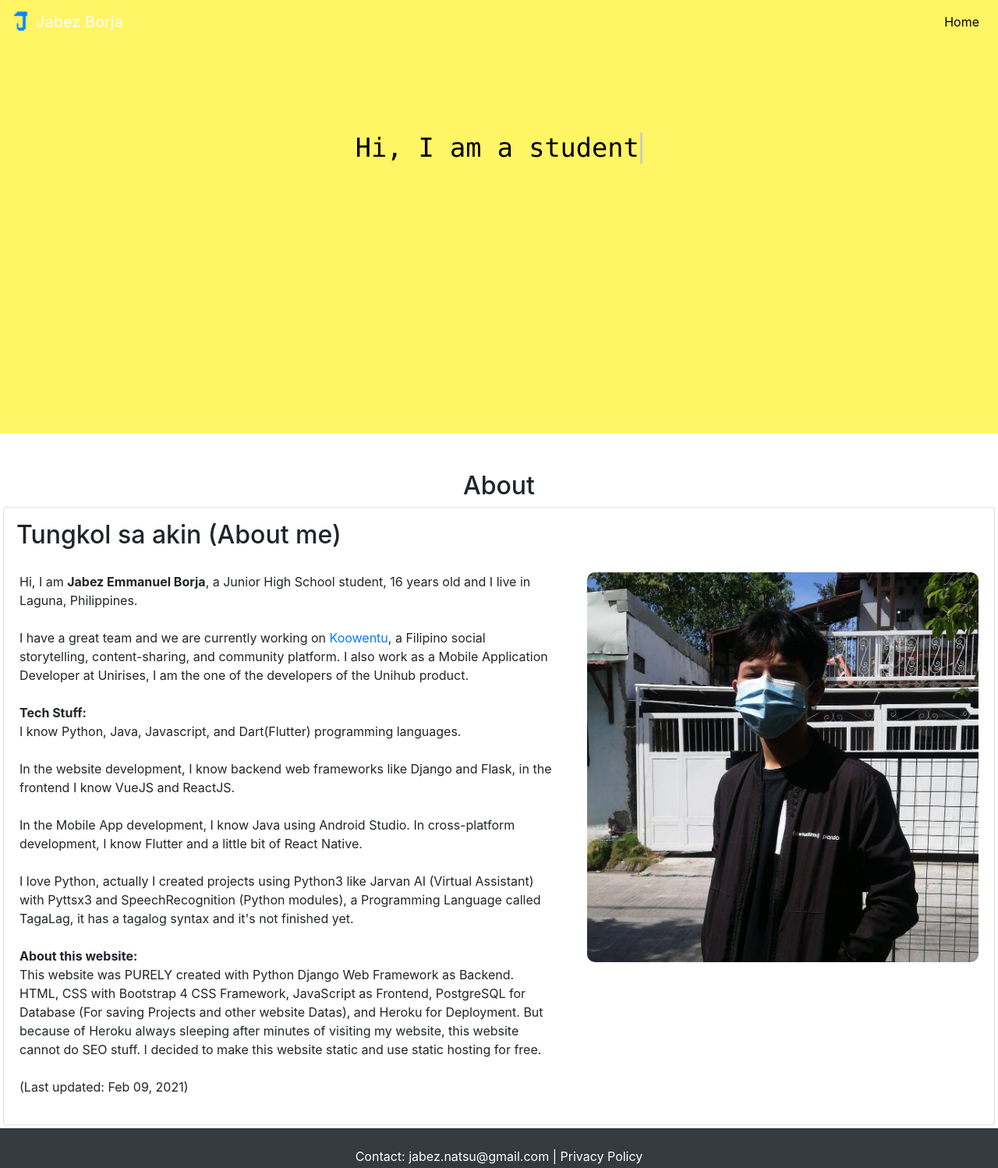
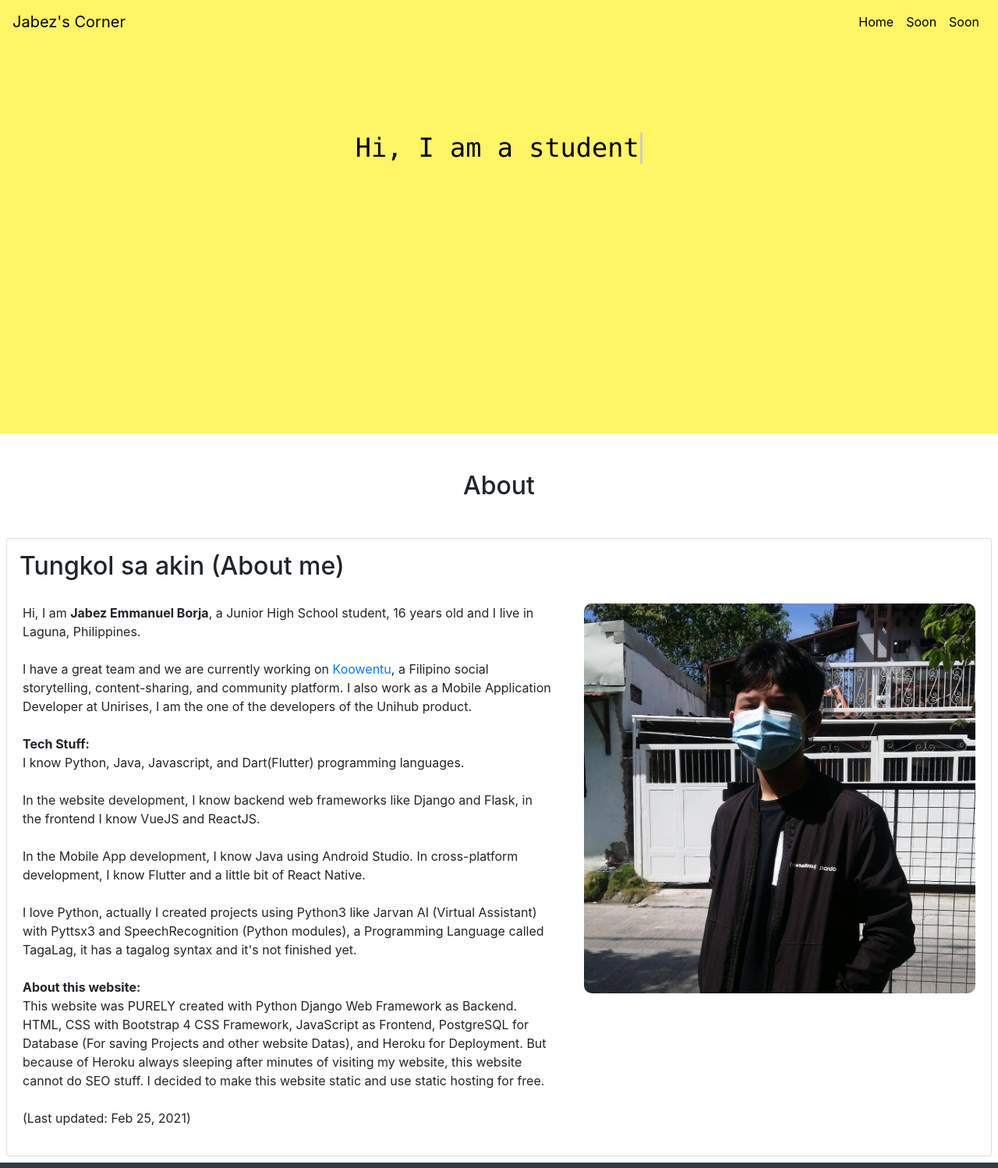
Before and after one commit to jabezborja/jabezborja.ga, a plain HTML site: page index.html in a window 1280 px wide. Shown: the top 1498 px of the page at 78% size. Drawn offline with nearby package versions, Linux system fonts and the light colour scheme.

Commit message:
Fix navigation bar and added options

```diff
--- a/css/index.css
+++ b/css/index.css
@@ -21,7 +21,7 @@
 
 
 #home-container {
-    background-color: rgb(255, 245, 101);
+    background-color: rgb(218, 205, 29);
     height: 500px;
 }
 
--- a/index.html
+++ b/index.html
@@ -26,7 +26,7 @@
 </head>
 <body>
     <nav class="navbar navbar-expand-lg navbar-dark sticky-top show-color-two" id="navbar-nav">
-        <a href="/" class="navbar-brand brand"><img src="images/favicon.ico" alt="icon" width="30" height="30" class="d-inline-block align-top">Jabez Borja</a>
+        <a href="/" class="navbar-brand brand" style="color: black;">Jabez's Corner</a>
         <button class="navbar-toggler" type="button" data-toggle="collapse" data-target="#navbarSupportedContent" aria-controls="navbarSupportedContent" aria-label="Toggle navigation">
             <span class="navbar-toggler-icon"></span>
         </button>
@@ -36,6 +36,12 @@
                 <li class="nav-item active">
                     <a class="nav-link home-nav" href="/" style="color: black;">Home</a>
                 </li>
+
+                <li class="nav-item active">
+                    <a class="nav-link home-nav" href="/" style="color: black;">Soon</a>
+                </li>
+                <li class="nav-item active">
+                    <a class="nav-link home-nav" href="/" style="color: black;">Soon</a>
                 </li>
             </ul>
         </div>
@@ -60,7 +66,7 @@
     <div>
         <h2 class="mt-5 d-flex justify-content-center" id="about">About</h2>
 
-        <div class="card m-1" id="about-card">
+        <div class="card m-2 mt-5" id="about-card">
             <h2 class="mt-3 ml-3" id="mensahe">Tungkol sa akin (About me)</Who></h2>
             <div class="card-body">
                 <p class="about-desc">
@@ -91,7 +97,7 @@
                     But because of Heroku always sleeping after minutes of visiting my website, this website cannot do SEO stuff. I decided to make this website static and use static hosting for free.
                     <br>
                     <br>
-                    (Last updated: Feb 09, 2021)
+                    (Last updated: Feb 25, 2021)
                 </p>
                 <img id="my-img" src="images/pogi.jpg" alt="Jabez Borja Image">
             </div>
```
